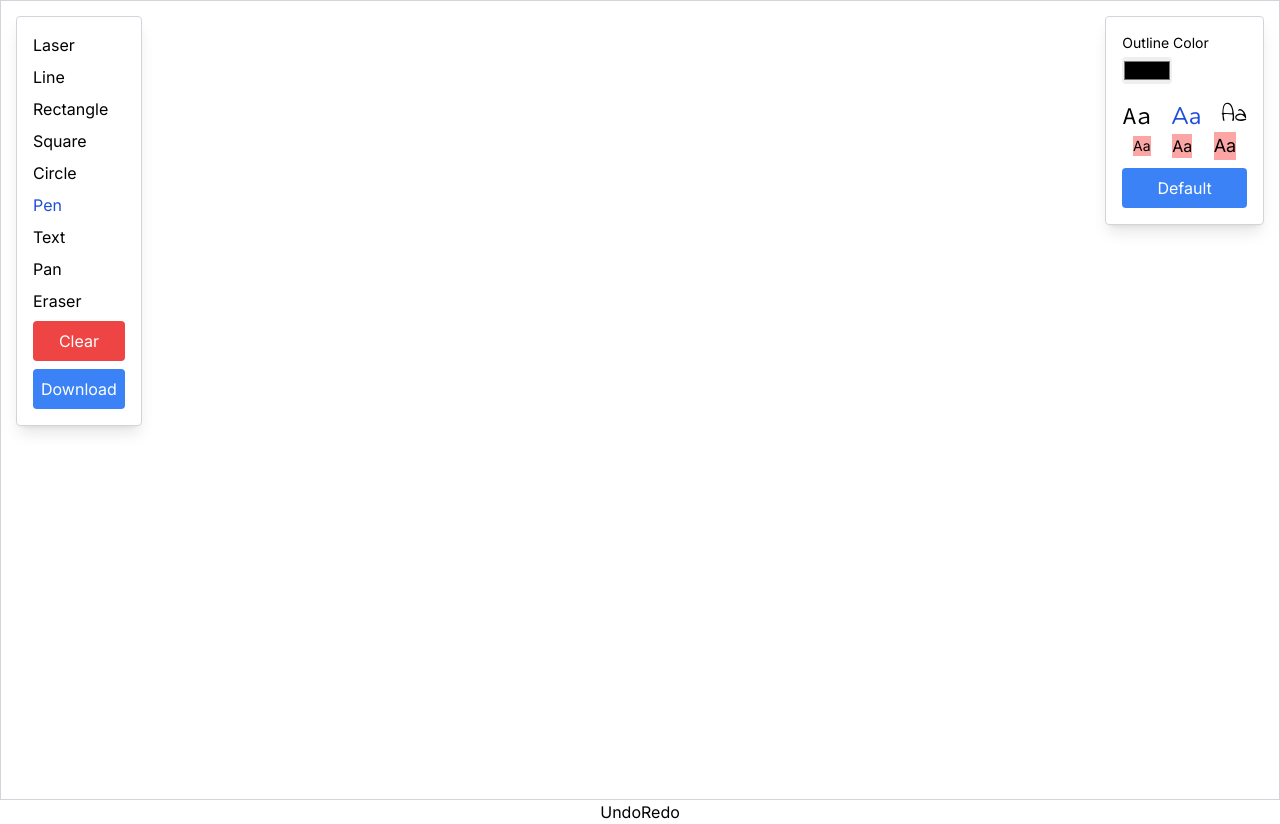
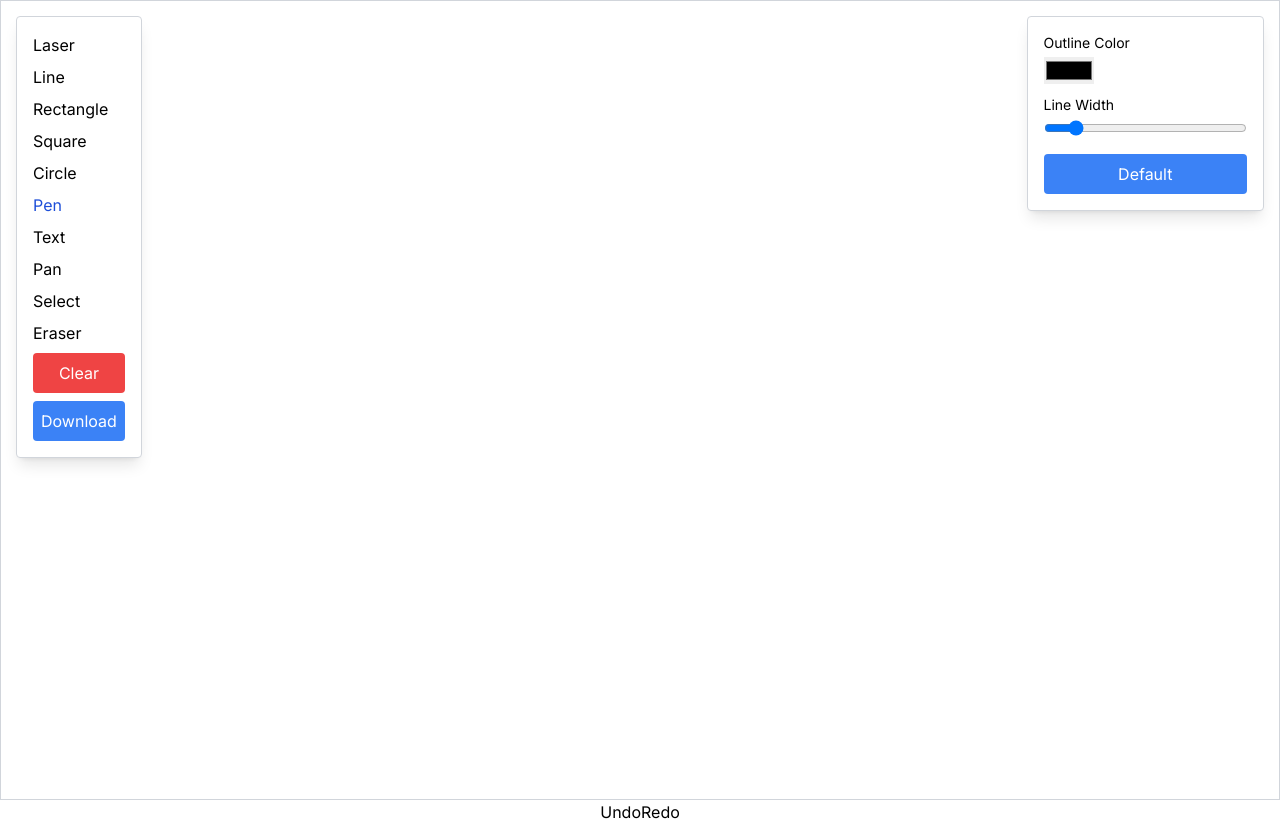
Before and after one commit to Sahith-03/Scribble, a Next.js app: page / in a window 1280 px wide. Built offline with nearby package versions, Linux system fonts and the light colour scheme.

Commit message:
Feature: Font Size(minor changes like sec tool box visibility)

```diff
--- a/src/app/page.tsx
+++ b/src/app/page.tsx
@@ -1,10 +1,11 @@
 "use client"
 
-import React, { useState,useRef, useEffect} from 'react';
+import React, { useState,useRef, useEffect,createContext} from 'react';
 import Canvas from '../components/Canvas/Canvas';
 import Toolbar from '../components/Toolbar/ToolBar';
-import {source_code_pro,indie_flower,nunito} from '../components/fonts';
+import {nunito} from '../components/fonts';
 import type { NextFont } from 'next/dist/compiled/@next/font';
+import { clear } from 'console';
 
 
 interface LineData {
@@ -41,6 +42,7 @@ interface textData{
   prompt: string;
   font: NextFont;
   color: string;
+  fontSize: number;
 }
 
 interface PolygonData{
@@ -48,30 +50,38 @@ interface PolygonData{
   type: string;
 }
 
+export const toolbarContext = createContext({
+  stylusColor: '#000000',
+  setStylusColor: (color: string) => {},
+  lineWidth: 2,
+  setLineWidth: (width: number) => {},
+  tool: 'pen',
+  selectTool: (tool: string) => {},
+  font: nunito,
+  setFont: (font: NextFont) => {},
+  fill: 'none',
+  setFill: (fill: string) => {},
+  clearCanvas: () => {},
+  downloadImage: () => {},
+  setFontSize: (size: number) => {}
+});
 
 const Home: React.FC = () => {
   const [stylusColor, setStylusColor] = useState('#000000');
   const divRef = useRef<HTMLDivElement>(null);
   const [lineWidth, setLineWidth] = useState(2);
   const [isPanning, setIsPanning] = useState(false);
-  const [tool, selectTool] = useState('text');
+  const [tool, selectTool] = useState('pen');
   const [polygons,setPolygon] = useState<PolygonData[]>([]);
   const [font, setFont] = useState(nunito);
-  const [fill, setFill] = useState('#ffffff');
+  const [fill, setFill] = useState('none');
+  const [fontSize,setFontSize] = useState(18);
   // const [history, setHistory] = useState<PolygonData[][]>([]);
 
+
+
   const clearCanvas = () => {
-    // const canvas = document.querySelector('svg');
-    // if (canvas) {
-    //   const lines = canvas.querySelectorAll('line');
-    //   lines.forEach(line => line.remove());
-    //   const shapes = canvas.querySelectorAll('rect, circle');
-    //   shapes.forEach(shape => shape.remove());
-    //   const polylines = canvas.querySelectorAll('polyline');
-    //   polylines.forEach(polyline => polyline.remove());
-    // }
     setPolygon([]);
-    // setHistory((prevHistory) => [...prevHistory, []]);
   };
 
   const downloadImage = () => {
@@ -99,33 +109,23 @@ const Home: React.FC = () => {
     return background || '#ffffff';
   }
 
-  // const cursor = () => {
-  //   const canvas = document.querySelector('svg');
-  //   if (isPanning) {
-  //     return 'grab';
-  //   }
-  //   if (tool === 'pan') {
-  //     return 'crosshair';
-  //   }
-  //   return 'default';
-  // }
-
   return (
     <>
     <div ref={divRef} className="flex flex-col items-center">
+      <toolbarContext.Provider value={{stylusColor, setStylusColor, lineWidth, setLineWidth, tool, selectTool, font, setFont, fill, setFill,clearCanvas,downloadImage,setFontSize}}>
       <Toolbar
-        stylusColor={stylusColor}
-        setStylusColor={setStylusColor}
-        lineWidth={lineWidth}
-        setLineWidth={setLineWidth}
-        clearCanvas={clearCanvas}
-        downloadImage={downloadImage}
-        // panCanvas={panCanvas}
-        selectTool={selectTool}
-        setFont={setFont}
-        tool={tool}
-        setFill={setFill}
+        // stylusColor={stylusColor}
+        // setStylusColor={setStylusColor}
+        // lineWidth={lineWidth}
+        // setLineWidth={setLineWidth}
+        // clearCanvas={clearCanvas}
+        // downloadImage={downloadImage}
+        // selectTool={selectTool}
+        // setFont={setFont}
+        // tool={tool}
+        // setFill={setFill}
       />
+      </toolbarContext.Provider>
       <Canvas
       stylusColor={stylusColor}
       lineWidth={lineWidth}
@@ -137,6 +137,7 @@ const Home: React.FC = () => {
       setPolygon={setPolygon}
       font={font}
       fill={fill}
+      fontSize={fontSize}
       // history={history}
       // setHistory={setHistory}
       />
--- /dev/null
+++ b/src/components/Canvas/Quadtree.tsx
@@ -0,0 +1,99 @@
+export default class Quadtree {
+    boundary: any;
+    capacity: number;
+    shapes: any[];
+    divided: boolean;
+    northeast: Quadtree | null;
+    northwest: Quadtree | null;
+    southeast: Quadtree | null;
+    southwest: Quadtree | null;
+
+    constructor(boundary: any, capacity: number) {
+      this.boundary = boundary;
+      this.capacity = capacity;
+      this.shapes = [];
+      this.divided = false;
+      this.northeast = null;
+      this.northwest = null;
+      this.southeast = null;
+      this.southwest = null;
+    }
+
+    subdivide() {
+      const { x, y, w, h } = this.boundary;
+      const ne = { x: x + w / 2, y: y - h / 2, w: w / 2, h: h / 2 };
+      const nw = { x: x - w / 2, y: y - h / 2, w: w / 2, h: h / 2 };
+      const se = { x: x + w / 2, y: y + h / 2, w: w / 2, h: h / 2 };
+      const sw = { x: x - w / 2, y: y + h / 2, w: w / 2, h: h / 2 };
+
+      this.northeast = new Quadtree(ne, this.capacity);
+      this.northwest = new Quadtree(nw, this.capacity);
+      this.southeast = new Quadtree(se, this.capacity);
+      this.southwest = new Quadtree(sw, this.capacity);
+
+      this.divided = true;
+    }
+
+    insert(shape: any) {
+      if(!this.contains(this.boundary, shape)) {
+        return false;
+      }
+
+      if (this.shapes.length < this.capacity) {
+        this.shapes.push(shape);
+        return true;
+      }
+
+      if (!this.divided) {
+        this.subdivide();
+      }
+
+      if (this.northeast!.insert(shape) || this.northwest!.insert(shape) || this.southeast!.insert(shape) || this.southwest!.insert(shape)) {
+        return true;
+      }
+
+      return false;
+    }
+
+    contains(boundary: any, shape: any) {
+      const { x1, y1, x2, y2 } = shape;
+      return (
+        x1 >= boundary.x - boundary.w &&
+        x1 < boundary.x + boundary.w &&
+        y1 >= boundary.y - boundary.h &&
+        y1 < boundary.y + boundary.h &&
+        x2 >= boundary.x - boundary.w &&
+        x2 < boundary.x + boundary.w &&
+        y2 >= boundary.y - boundary.h &&
+        y2 < boundary.y + boundary.h
+      );
+    }
+
+    query(range: any, found: any[]) {
+      if (!this.intersects(range, this.boundary)) {
+        return;
+      }
+
+      for (const shape of this.shapes) {
+        if (this.contains(range, shape)) {
+          found.push(shape);
+        }
+      }
+
+      if (this.divided) {
+        this.northeast!.query(range, found);
+        this.northwest!.query(range, found);
+        this.southeast!.query(range, found);
+        this.southwest!.query(range, found);
+      }
+    }
+
+    intersects(range: any, boundary: any) {
+      return !(
+        range.x - range.w > boundary.x + boundary.w ||
+        range.x + range.w < boundary.x - boundary.w ||
+        range.y - range.h > boundary.y + boundary.h ||
+        range.y + range.h < boundary.y - boundary.h
+      );
+    }
+  }
--- a/src/components/Toolbar/ToolBar.tsx
+++ b/src/components/Toolbar/ToolBar.tsx
@@ -1,37 +1,39 @@
 "use client"
 
-import React from 'react';
+import {useContext} from 'react';
 import "./ToolBar.css";
 import type { NextFont } from 'next/dist/compiled/@next/font';
 import SecondaryTools from './secondaryTools';
+import { toolbarContext } from '@/app/page';
 
-interface ToolbarProps {
-  stylusColor: string;
-  setStylusColor: (color: string) => void;
-  lineWidth: number;
-  setLineWidth: (width: number) => void;
-  clearCanvas: () => void;
-  downloadImage: () => void;
-  // panCanvas: () => void;
-  selectTool: (tool: string) => void;
-  setFont: (font: NextFont) => void;
-  tool: string;
-  setFill: (fill: string) => void;
-}
+// interface ToolbarProps {
+//   stylusColor: string;
+//   setStylusColor: (color: string) => void;
+//   lineWidth: number;
+//   setLineWidth: (width: number) => void;
+//   clearCanvas: () => void;
+//   downloadImage: () => void;
+//   // panCanvas: () => void;
+//   selectTool: (tool: string) => void;
+//   setFont: (font: NextFont) => void;
+//   tool: string;
+//   setFill: (fill: string) => void;
+// }
 
-const Toolbar: React.FC<ToolbarProps> = ({
-  stylusColor,
-  setStylusColor,
-  lineWidth,
-  setLineWidth,
-  clearCanvas,
-  downloadImage,
-  // panCanvas,
-  selectTool,
-  setFont,
-  setFill,
-  tool
+const Toolbar: React.FC = ({
+  // stylusColor,
+  // setStylusColor,
+  // lineWidth,
+  // setLineWidth,
+  // clearCanvas,
+  // downloadImage,
+  // // panCanvas,
+  // selectTool,
+  // setFont,
+  // setFill,
+  // tool
 }) => {
+  const {stylusColor, setStylusColor, lineWidth, setLineWidth,clearCanvas,downloadImage,selectTool,setFont,tool,setFill} = useContext(toolbarContext);
   const handleColorChange = (e: React.ChangeEvent<HTMLInputElement>) => {
     setStylusColor(e.target.value);
   };
@@ -76,6 +78,8 @@ const Toolbar: React.FC<ToolbarProps> = ({
       <label htmlFor="text"> Text </label>
       <input type="radio" onClick={()=> {selectTool('pan')}} name="tool" id="pan" hidden />
       <label htmlFor="pan"> Pan </label>
+      <input type="radio" onClick={()=> {selectTool('select')}} name="tool" id="select" hidden />
+      <label htmlFor="select"> Select </label>
       <input type="radio" onClick={()=> {selectTool('eraser')}} name="tool" id="eraser" hidden />
       <label htmlFor="eraser"> Eraser </label>
 
@@ -105,15 +109,15 @@ const Toolbar: React.FC<ToolbarProps> = ({
       </button>
     </div>
     <SecondaryTools
-      stylusColor={stylusColor}
-      setStylusColor={setStylusColor}
-      lineWidth={lineWidth}
-      setLineWidth={setLineWidth}
+      // stylusColor={stylusColor}
+      // setStylusColor={setStylusColor}
+      // lineWidth={lineWidth}
+      // setLineWidth={setLineWidth}
       handleColorChange={handleColorChange}
       handleLineWidthChange={handleLineWidthChange}
-      setFont={setFont}
-      setFill = {setFill}
-      tool={tool}
+      // setFont={setFont}
+      // setFill = {setFill}
+      // tool={tool}
       />
     </>
   );
--- a/src/components/Toolbar/secondaryTools.tsx
+++ b/src/components/Toolbar/secondaryTools.tsx
@@ -2,51 +2,49 @@
 
 import React from 'react';
 import {source_code_pro,indie_flower,nunito} from '../fonts';
-import type { NextFont } from 'next/dist/compiled/@next/font';
-import transparentImage from '../../transparent.jpg'
 import Image from 'next/image';
+import { toolbarContext } from '@/app/page';
 
 interface SecondaryToolsProps {
-  stylusColor: string;
-  setStylusColor: (color: string) => void;
-  lineWidth: number;
-  setLineWidth: (width: number) => void;
+  // stylusColor: string;
+  // setStylusColor: (color: string) => void;
+  // lineWidth: number;
+  // setLineWidth: (width: number) => void;
   handleColorChange: (e: React.ChangeEvent<HTMLInputElement>) => void;
   handleLineWidthChange: (e: React.ChangeEvent<HTMLInputElement>) => void;
-  setFont: (font: NextFont) => void;
-  setFill: (fill:string)=>void;
-  tool: string;
+  // setFont: (font: NextFont) => void;
+  // setFill: (fill:string)=>void;
+  // tool: string;
 };
 
 
 
 
 const SecondaryTools: React.FC<SecondaryToolsProps> = ({
-  stylusColor,
-  setStylusColor,
-  lineWidth,
-  setLineWidth,
+  // stylusColor,
+  // setStylusColor,
+  // lineWidth,
+  // setLineWidth,
   handleColorChange,
   handleLineWidthChange,
-  tool,
-  setFill,
-  setFont // Rename the setFont parameter
+  // tool,
+  // setFill,
+  // setFont
 }) => {
-
+  const {stylusColor, setStylusColor, lineWidth, setLineWidth,tool,setFill,setFont,setFontSize} = React.useContext(toolbarContext);
   return (
     <div id="secondary-tools" className="fixed flex flex-col top-0 right-0 m-4 p-4 bg-white border border-gray-300 rounded shadow-lg space-y-2 z-10">
-        <div className="flex flex-col ">
+        {!["laser","pan","eraser"].includes(tool) && <div className="flex flex-col ">
           <label htmlFor="" className="text-sm pb-1">Outline Color</label>
           <input
           type="color"
           value={stylusColor}
           onChange={handleColorChange}
-        className="rounded "
           />
-        </div>
+        </div>}
       <div className="flex flex-col">
-      {["circle","square","rectangle","line","pen"].includes(tool) &&
-          <div>
+      {["circle","square","rectangle","line","pen","eraser"].includes(tool) &&
+          <div className=''>
             <label htmlFor="" className="text-sm">Line Width</label>
             <input
               type="range"
@@ -61,7 +59,8 @@ const SecondaryTools: React.FC<SecondaryToolsProps> = ({
       </div>
       {tool==="text" &&
       <div>
-        <div className='flex justify-center text-2xl gap-5'>
+        <label htmlFor="" className="text-sm">Font Family</label>
+        <div className='flex justify-center text-2xl gap-5 mb-2'>
 
           <input type="radio" onClick={()=>{setFont(source_code_pro)}} id="code" name='font' hidden/>
           <label htmlFor="code" className={source_code_pro.className}>Aa</label>
@@ -73,16 +72,17 @@ const SecondaryTools: React.FC<SecondaryToolsProps> = ({
           <label htmlFor="handwriting" className={indie_flower.className}>Aa</label>
 
         </div>
-        <div className='flex justify-around items-center'>
+        <label htmlFor="" className='text-sm'>Font Size</label>
+        <div className='flex justify-around items-end'>
 
-          <input type="radio" onClick={()=>{}} id="small" name="fontSize" hidden/>
-          <label htmlFor="small" className='text-sm bg-red-300'>Aa</label>
+          <input type="radio" onClick={()=>{setFontSize(14)}} id="small" name="fontSize" hidden/>
+          <label htmlFor="small" className='text-base'>Aa</label>
 
-          <input type="radio" onClick={()=>{}} id="medium" name="fontSize" hidden/>
-          <label htmlFor="medium" className='text-md bg-red-300'>Aa</label>
+          <input type="radio" onClick={()=>{setFontSize(18)}} id="medium" name="fontSize" hidden defaultChecked/>
+          <label htmlFor="medium" className='text-lg'>Aa</label>
 
-          <input type="radio" onClick={()=>{}} id="large" name="fontSize" hidden/>
-          <label htmlFor="large" className='text-lg bg-red-300'>Aa</label>
+          <input type="radio" onClick={()=>{setFontSize(24)}} id="large" name="fontSize" hidden/>
+          <label htmlFor="large" className='text-2xl'>Aa</label>
         </div>
         </div>
       }
```
Also changed, not shown: src/components/Canvas/Canvas.tsx (+80 -155 lines), src/components/Canvas/renderer.tsx (+5 -11 lines). Lines whose indentation alone changed are shown as unchanged.
